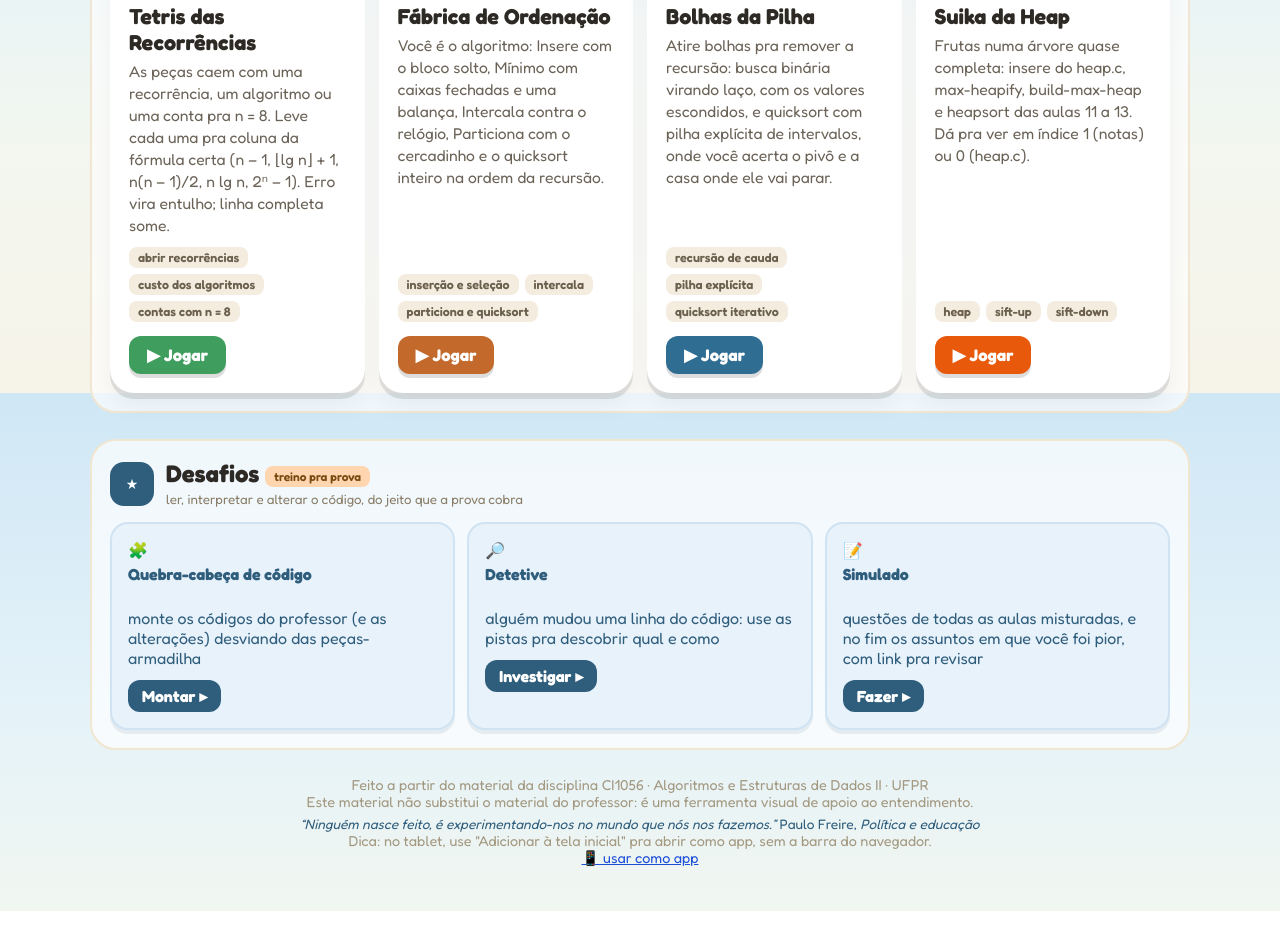
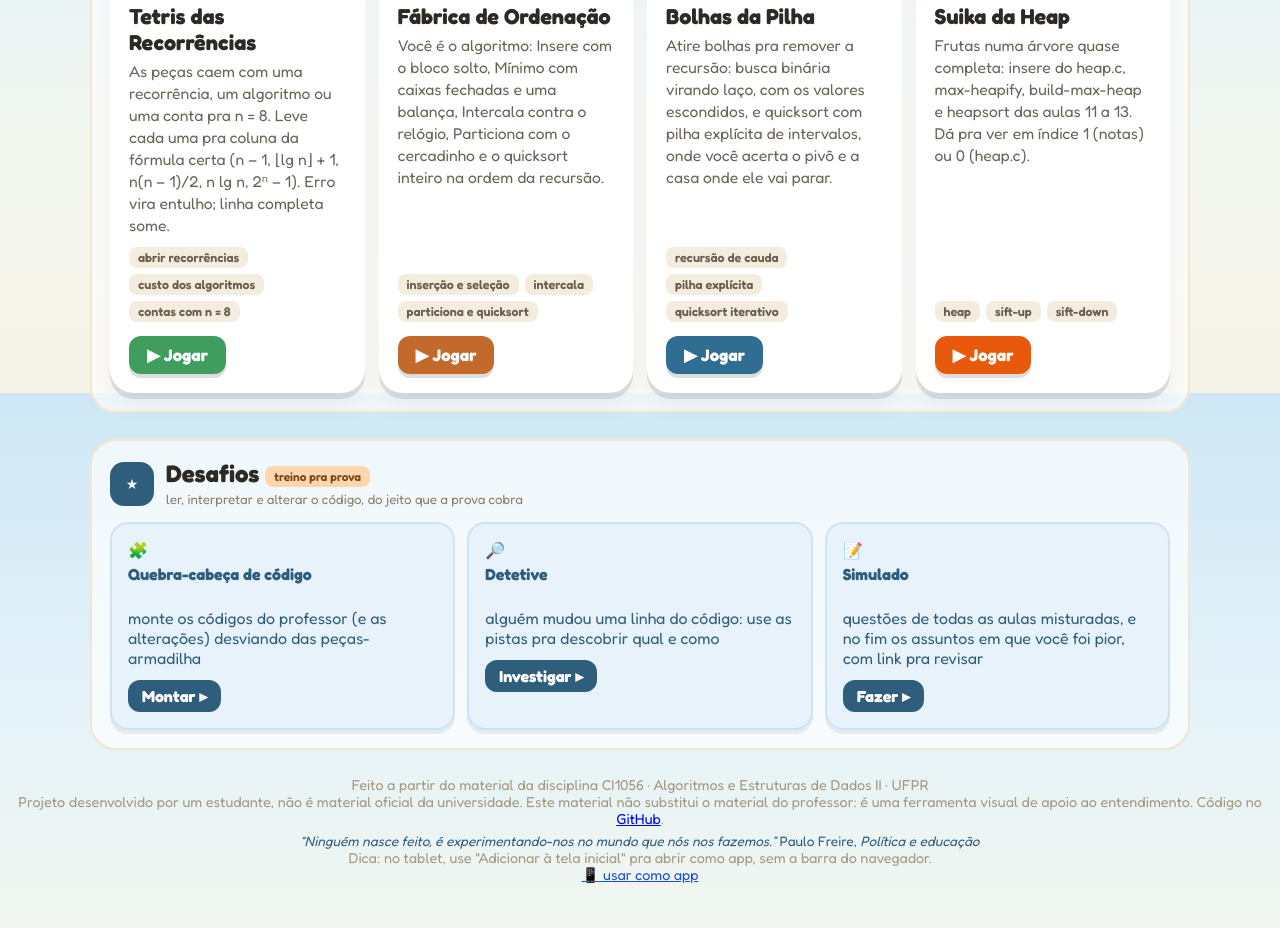
Before and after one commit to 01bambiraptor/algoritmos-2, a plain HTML site: page index.html in a window 1280 px wide. Shown: the part 3607-4535 px from the top of the page. Drawn offline with Linux system fonts and the light colour scheme.

```diff
--- a/index.html
+++ b/index.html
@@ -176,7 +176,7 @@ a.desafio:active{transform:scale(.97)}
 
 <div id="modulos"></div>
 
-<p class="rodape">Feito a partir do material da disciplina CI1056 · Algoritmos e Estruturas de Dados II · UFPR<br>Este material não substitui o material do professor: é uma ferramenta visual de apoio ao entendimento.<br><span class="freire"><i>“Ninguém nasce feito, é experimentando-nos no mundo que nós nos fazemos.”</i> Paulo Freire, <i>Política e educação</i></span><br>Dica: no tablet, use "Adicionar à tela inicial" pra abrir como app, sem a barra do navegador.</p>
+<p class="rodape">Feito a partir do material da disciplina CI1056 · Algoritmos e Estruturas de Dados II · UFPR<br>Projeto desenvolvido por um estudante, não é material oficial da universidade. Este material não substitui o material do professor: é uma ferramenta visual de apoio ao entendimento. Código no <a href="https://github.com/01bambiraptor/algoritmos-2" target="_blank" rel="noopener">GitHub</a>.<br><span class="freire"><i>“Ninguém nasce feito, é experimentando-nos no mundo que nós nos fazemos.”</i> Paulo Freire, <i>Política e educação</i></span><br>Dica: no tablet, use "Adicionar à tela inicial" pra abrir como app, sem a barra do navegador.</p>
 
 <script>
 const JOGOS=[
```
Also changed, not shown: idioma.html (+1 -1 lines), LICENSE.txt, versao-prof/LICENSE.txt, 1 other file.
